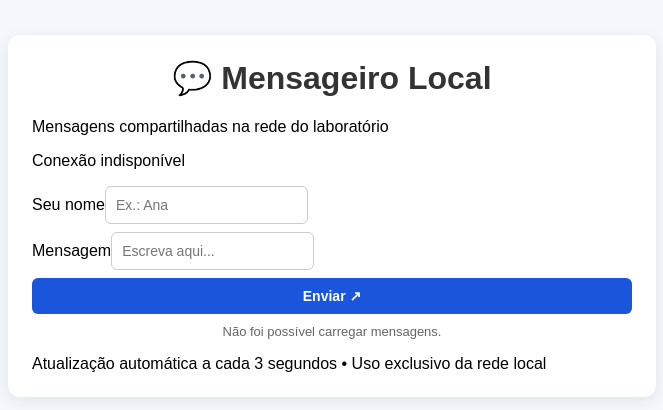
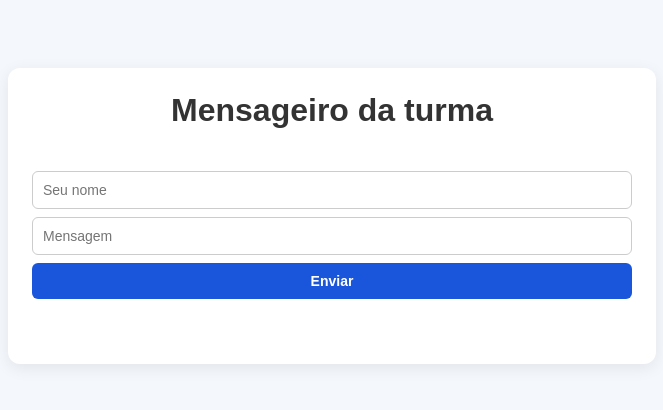
Before and after one commit to Laurabsilva/sprint06, a website: page public/index.html in a window 1280 px wide. Shown: the part 184-594 px from the top of the page, without its empty margins (308-971 px from the left). Drawn offline with Linux system fonts and the light colour scheme; no server answers.

Commit message:
fix: arruma index
Updated the HTML structure and improved accessibility features.

```diff
--- a/public/index.html
+++ b/public/index.html
@@ -2,33 +2,24 @@
 <html lang="pt-BR">
 
 <head>
-    <meta charset="UTF-8" />
-    <meta name="viewport" content="width=device-width" , initial-scale="1.0" />
-    <title>Mensageiro Local - 1TDS2</title>
-    <link rel="stylesheet" href="./style.css" />
-    <script type="module" src="./app.js"></script>
+  <meta charset="UTF-8">
+  <meta name="viewport" content="width=device-width, initial-scale=1">
+  <title>Mensageiro Local</title>
+  <link rel="stylesheet" href="./style.css">
+  <script src="./app.js" defer></script>
 </head>
 
 <body>
-    <main class="container">
-        <header>
-            <div>
-                <h1>💬 Mensageiro Local</h1>
-                <p>Mensagens compartilhadas na rede do laboratório</p>
-            </div><span id="conexao">Conectando...</span>
-        </header>
-        <section class="painel" aria-label="Mensagens">
-            <ul id="mensagens"></ul>
-        </section>
-        <form id="formulario">
-            <label>Seu nome<input id="usuario" type="text" maxlength="40" placeholder="Ex.: Ana" required
-                    autocomplete="nickname" /></label>
-            <label>Mensagem<input id="texto" type="text" maxlength="500" placeholder="Escreva aqui..."
-                    required /></label>
-            <button type="submit" id="enviar">Enviar ↗</button>
-        </form>
-        <p id="aviso" role="status" aria-live="polite"></p>
-        <footer>Atualização automática a cada 3 segundos • Uso exclusivo da rede local</footer>
-    </main>
+  <main>
+    <h1>Mensageiro da turma</h1>
+    <ul id="lista"></ul>
+    <form id="formulario">
+      <input id="usuario" maxlength="40" placeholder="Seu nome" required>
+      <input id="texto" maxlength="500" placeholder="Mensagem" required>
+      <button>Enviar</button>
+    </form>
+    <p id="aviso" role="status"></p>
+  </main>
 </body>
+
 </html>
```
